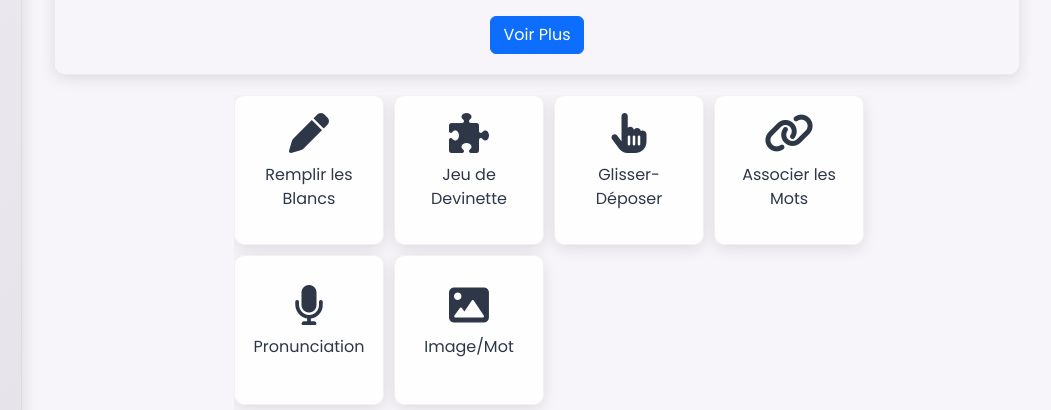
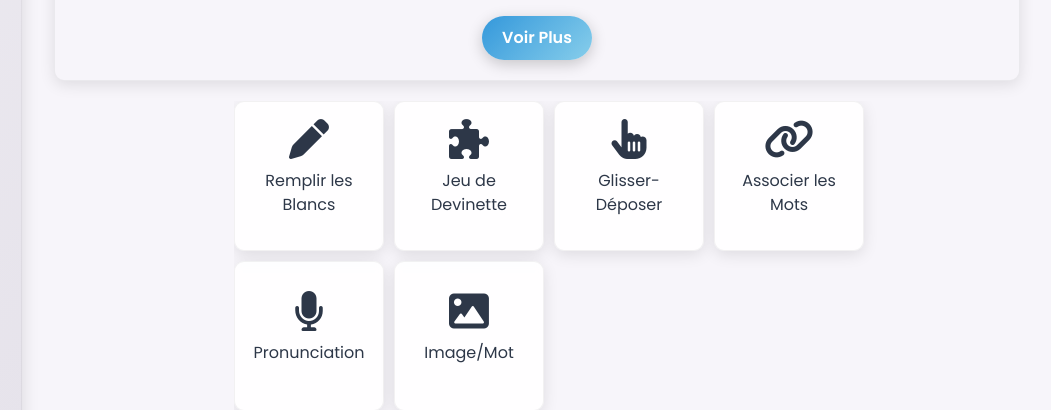
Before and after one commit to SouissiOumaima/colligo-web, a Symfony app: template templates/admin/dashboard.html.twig in a window 1280 px wide. Shown: the part 767-1177 px from the top of the page, without its empty margins (228-1279 px from the left). Run offline with Twig, Linux system fonts and the light colour scheme; the template is opened without the code that fills it, so the values that code supplies are empty; some libraries are stand-ins or nearby versions.

Commit message:
last commit

```diff
--- a/public/css/adminDashboard.css
+++ b/public/css/adminDashboard.css
@@ -512,3 +512,24 @@ html, body {
         font-size: 12px !important;
     }
 }
+.btn-primary {
+    background: linear-gradient(135deg, #3498db, #87ceeb) !important;
+    color: #ffffff !important;
+    border: none !important;
+    font-size: 16px !important;
+    font-weight: 600 !important;
+    padding: 10px 20px !important;
+    border-radius: 25px !important;
+    box-shadow: 0 4px 15px rgba(0, 0, 0, 0.2) !important;
+    transition: transform 0.3s ease, box-shadow 0.3s ease, background 0.3s ease !important;
+    text-decoration: none !important;
+}
+
+.btn-primary:hover {
+    transform: translateY(-3px) !important;
+    box-shadow: 0 6px 20px rgba(0, 0, 0, 0.3) !important;
+    background: linear-gradient(135deg, #3498db, #87ceeb) !important;
+
+.btn-primary:active {
+    transform: scale(0.95) !important;
+}
```
